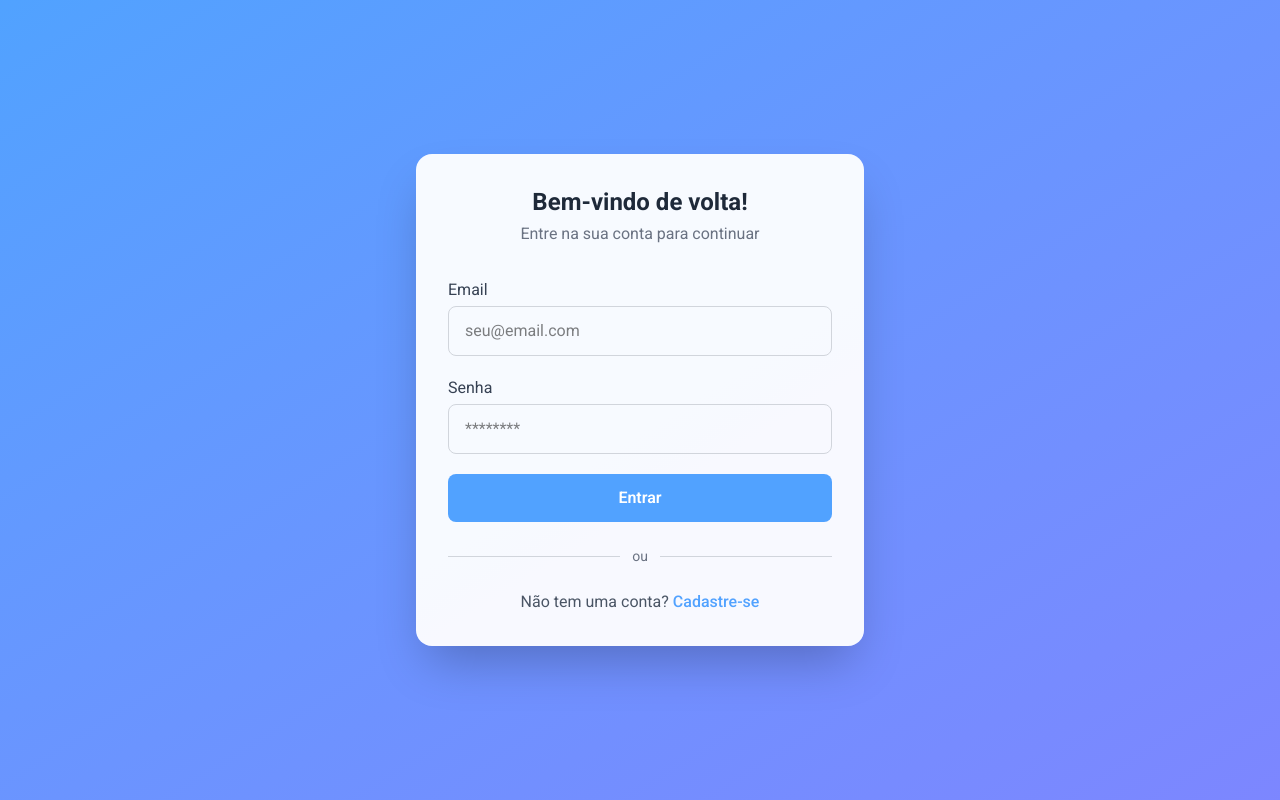
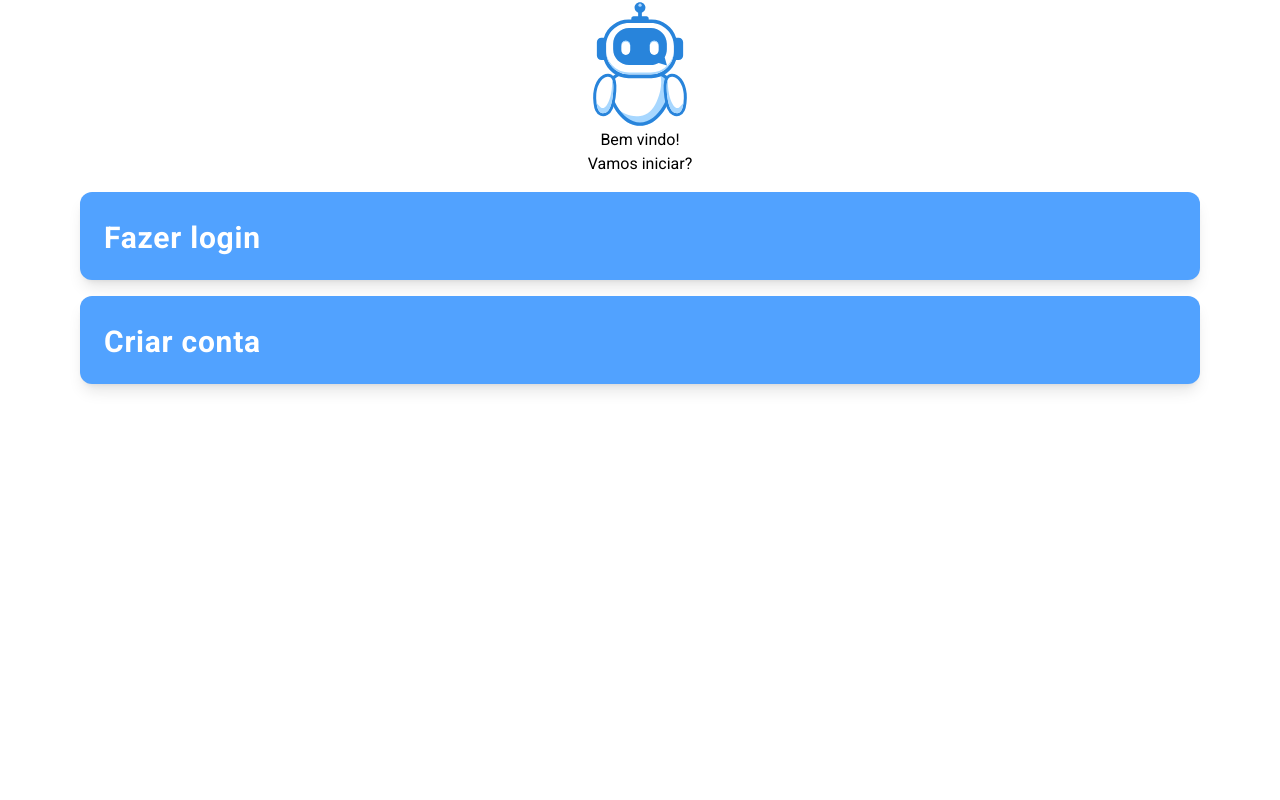
Before and after one commit to marvieiradev/devlingo, a React (Vite) app: page /welcome in a window 1280 px wide. Before the commit this address led to /login. Built offline with nearby package versions, Linux system fonts and the light colour scheme; no server answers.

Commit message:
feat: add Welcome page and update routing in ProtectedRoute for unauthenticated users

```diff
--- a/src/App.tsx
+++ b/src/App.tsx
@@ -9,6 +9,7 @@ import LessonScreen from "./pages/LessonScreen";
 import LessonSuccessScreen from "./pages/LessonSuccessScreen";
 import LessonFailureScreen from "./pages/LessonFailureScreen";
 import Lessons from "./pages/Lessons";
+import Welcome from "./pages/Welcome";
 
 function App() {
   const [isLoading, setIsLoading] = useState(true);
@@ -37,6 +38,7 @@ function App() {
         <Routes>
           <Route path="/login" element={<Login />} />
           <Route path="/signup" element={<Signup />} />
+          <Route path="/welcome" element={<Welcome />} />
 
           <Route
             path="/"
--- a/src/components/ProtectedRoute.tsx
+++ b/src/components/ProtectedRoute.tsx
@@ -9,7 +9,7 @@ interface ProtectedRouteProps {
 const ProtectedRoute = ({ children }: ProtectedRouteProps) => {
   const { isAuthenticated } = useAuth();
   if (!isAuthenticated) {
-    return <Navigate to="/login" replace />;
+    return <Navigate to="/welcome" replace />;
   }
   return <>{children}</>;
 };
--- /dev/null
+++ b/src/pages/Welcome.tsx
@@ -0,0 +1,46 @@
+import { useNavigate } from "react-router-dom";
+import Char from "@/assets/images/char.svg";
+
+export const Welcome = () => {
+  const navigate = useNavigate();
+  return (
+    <div className="min-h-screen overflow-x-hidden">
+      <div className="w-full">
+        <div className="mx-auto max-w-6xl px-4 text-center">
+          <div className="flex align-center w-full h-28 sm:h-32">
+            <img
+              src={Char}
+              alt="Mascote"
+              className="w-full h-full object-contain"
+            />
+          </div>
+          <h1>Bem vindo!</h1>
+          <h2>Vamos iniciar?</h2>
+          <div
+            className="mt-4 rounded-xl bg-blue-400 text-white shadow-lg"
+            onClick={() => navigate("/login")}
+          >
+            <div className="flex gap-4 items-center px-6 py-6">
+              <h2 className="mt-1 text-2xl sm:text-3xl font-bold tracking-wide">
+                Fazer login
+              </h2>
+            </div>
+          </div>
+
+          <div
+            className="mt-4 rounded-xl bg-blue-400 text-white shadow-lg"
+            onClick={() => navigate("/signup")}
+          >
+            <div className="flex gap-4 items-center px-6 py-6">
+              <h2 className="mt-1 text-2xl sm:text-3xl font-bold tracking-wide">
+                Criar conta
+              </h2>
+            </div>
+          </div>
+        </div>
+      </div>
+    </div>
+  );
+};
+
+export default Welcome;
```
